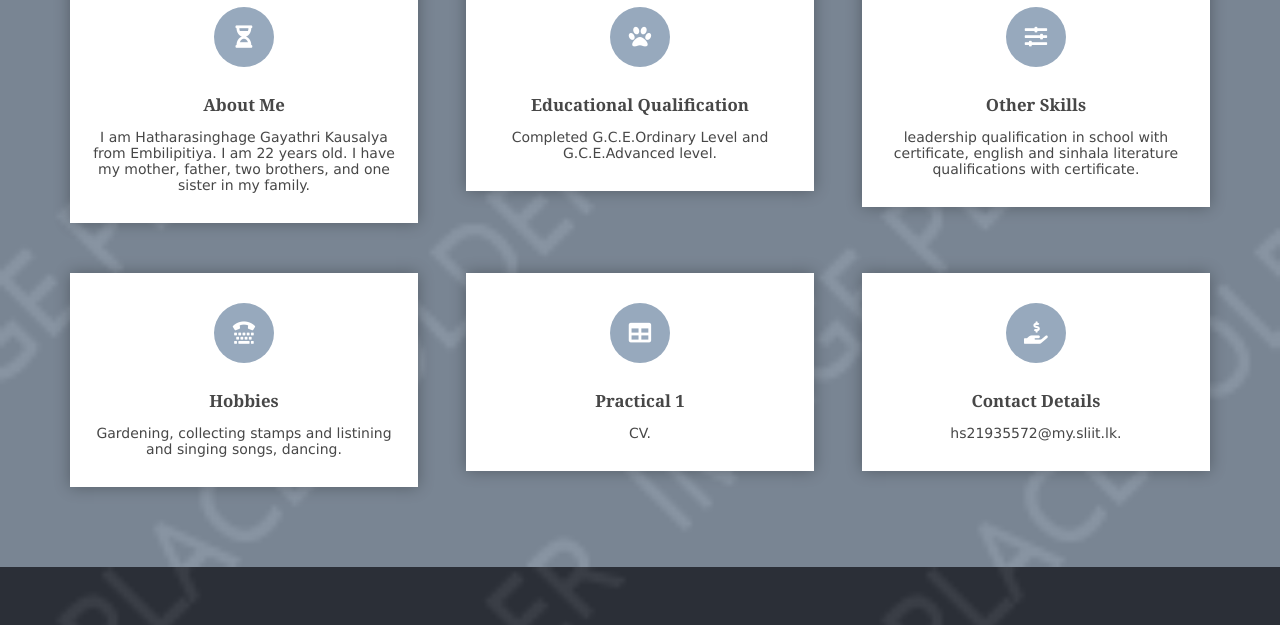
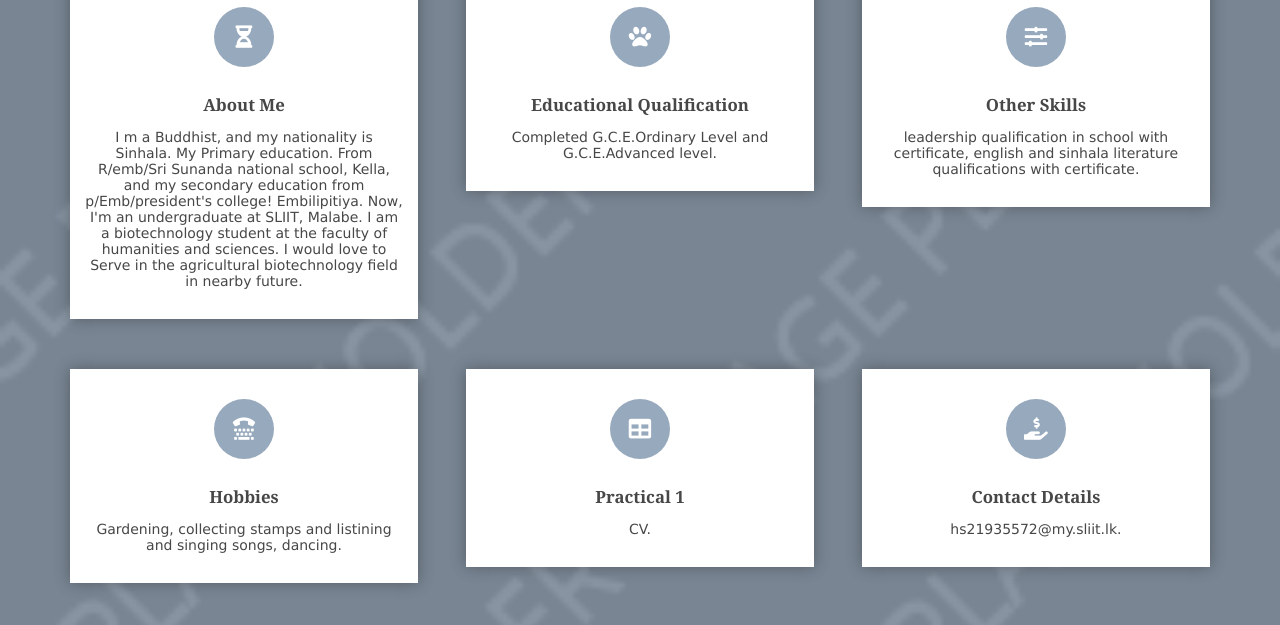
Before and after one commit to GAYATHRI5353/GAYATHRI5353.github.io, a plain HTML site: page index.html in a window 1280 px wide. Shown: the part 2160-2785 px from the top of the page. Drawn offline with Linux system fonts and the light colour scheme; files whose address does not match are found by name.

Commit message:
Update index.html

```diff
--- a/index.html
+++ b/index.html
@@ -105,7 +105,7 @@
                     <article>
                         <a href="#"><i class="fas fa-hourglass-half"></i></a>
                         <h6 class="heading">About me</h6>
-                        <p>I am Hatharasinghage Gayathri Kausalya from Embilipitiya. I am 22 years old. I have my mother, father, two brothers, and one sister in my family.</p>
+                        <p>I m a Buddhist, and my nationality is Sinhala. My Primary education. From R/emb/Sri Sunanda national school, Kella, and my secondary education from p/Emb/president's college! Embilipitiya. Now, I'm an undergraduate at SLIIT, Malabe. I am a biotechnology student at the faculty of humanities and sciences. I would love to Serve in the agricultural biotechnology field in nearby future.</p>
                     </article>
                 </li>
                 <li class="one_third">
```
